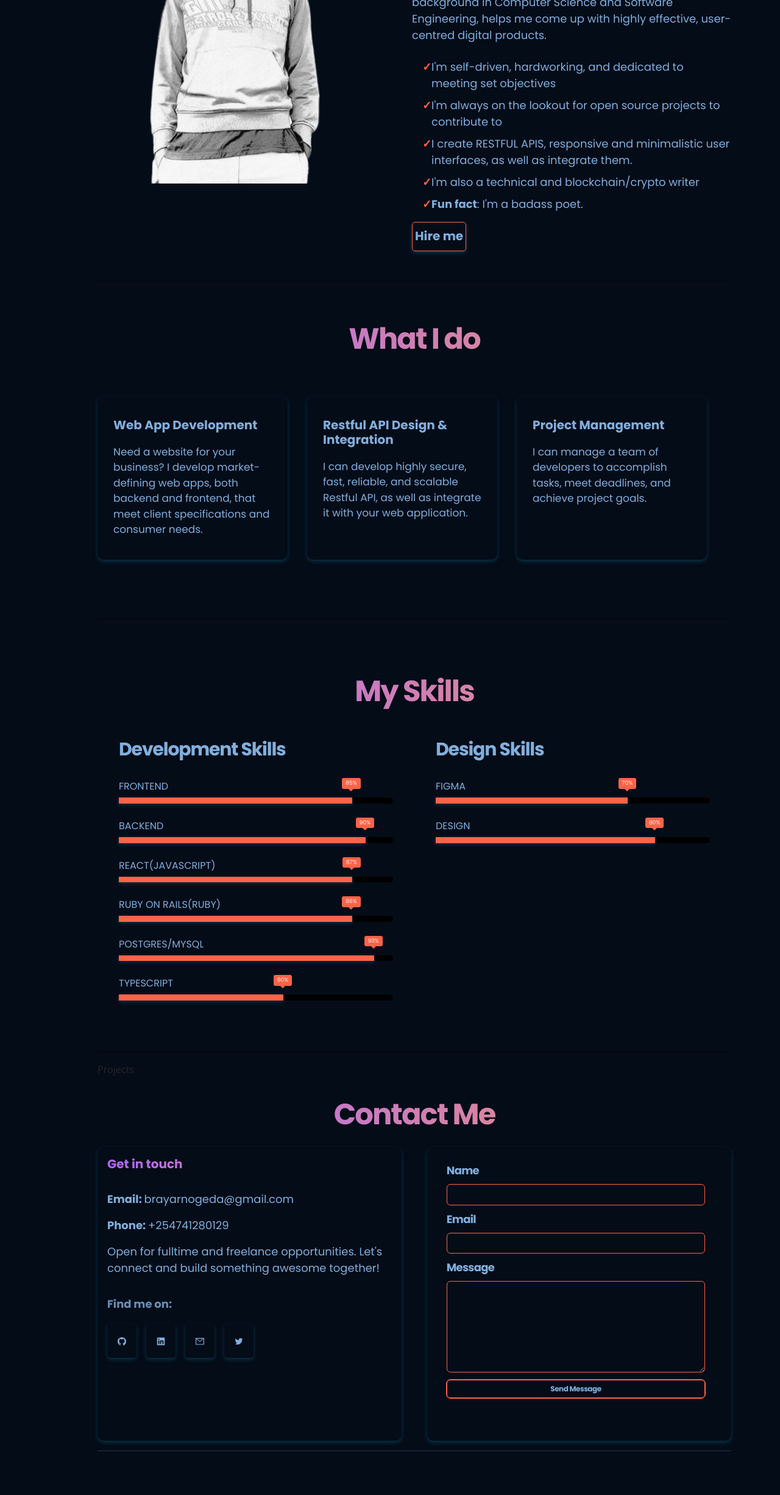
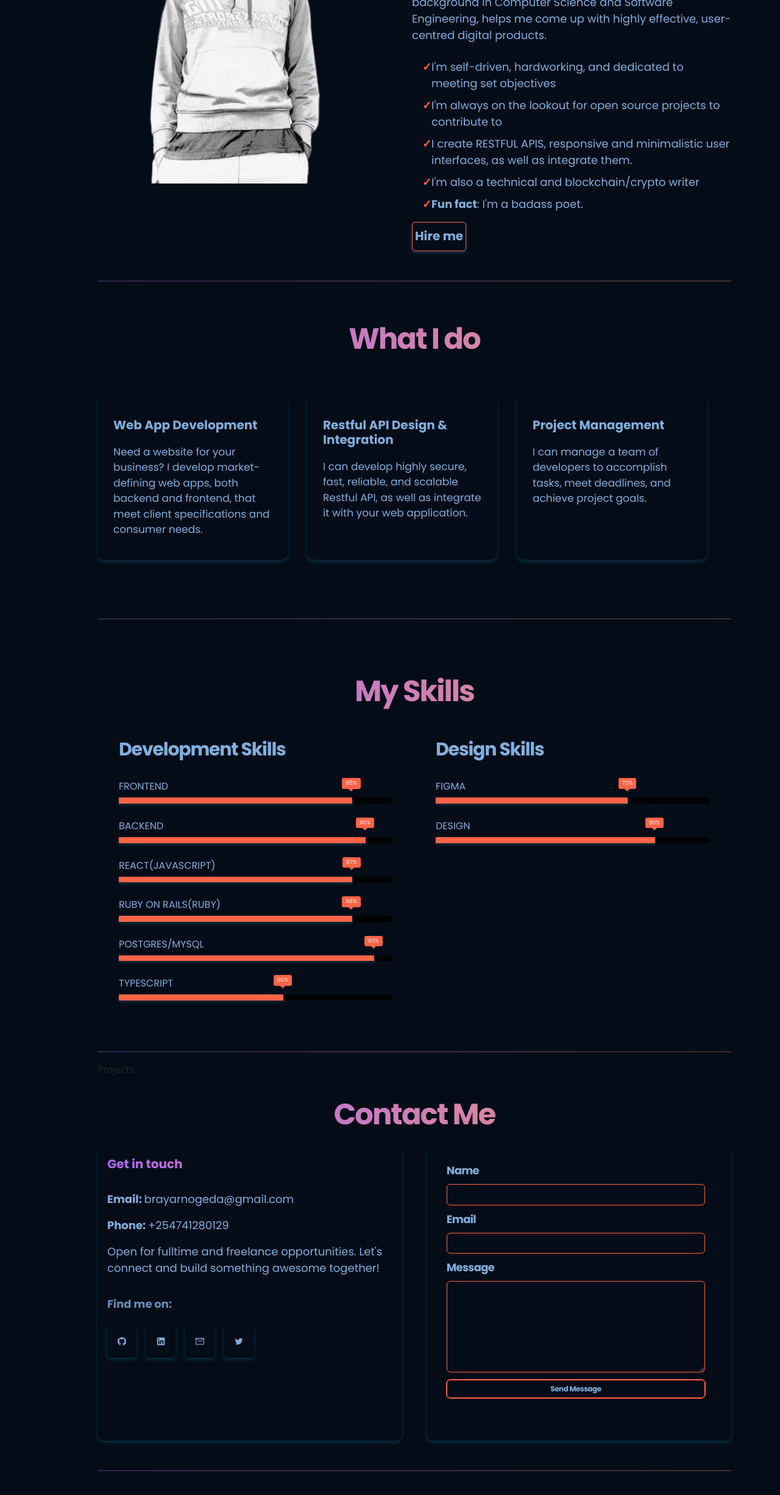
Before and after one commit to o-brayarn/portfolio, a React (Create React App) app: page / in a window 1280 px wide. Shown: the part 1083-3535 px from the top of the page at 61% size. Before the commit the page ends 3503 px from the top, so only its background shows below. Built offline with nearby package versions, Linux system fonts and the light colour scheme; a web font is replaced by a local one.

Commit message:
change hr color

```diff
--- a/src/components/about/about.css
+++ b/src/components/about/about.css
@@ -73,7 +73,7 @@
 .portfolio__about hr {
   margin-top: 3rem;
   border: none;
-  background: #000;
+  background: var(--gradient-bar);
   height: 0.15em;
 }
 
--- a/src/components/services/services.css
+++ b/src/components/services/services.css
@@ -59,7 +59,7 @@
 .main__services hr {
   margin-top: 6em;
   border: none;
-  background: #000;
+  background: var(--gradient-bar);
   height: 0.15rem;
 }
 
--- a/src/components/skills/skills.css
+++ b/src/components/skills/skills.css
@@ -120,7 +120,7 @@
 .portfolio__skills hr {
   margin-top: 3rem;
   border: none;
-  background: #000;
+  background: var(--gradient-bar);
   height: 0.15rem;
 }
 
--- a/src/pages/contacts/contact.css
+++ b/src/pages/contacts/contact.css
@@ -102,6 +102,14 @@ section .contact__me-heading {
   outline: 2px solid var(--color-subtext);
 }
 
+section hr {
+  margin-top: 3rem;
+  border: none;
+  background: var(--gradient-bar);
+  height: 0.15rem;
+}
+
+/* Media Queries */
 @media screen and (max-width: 992px) {
   section {
     margin-right: 1rem;
```
